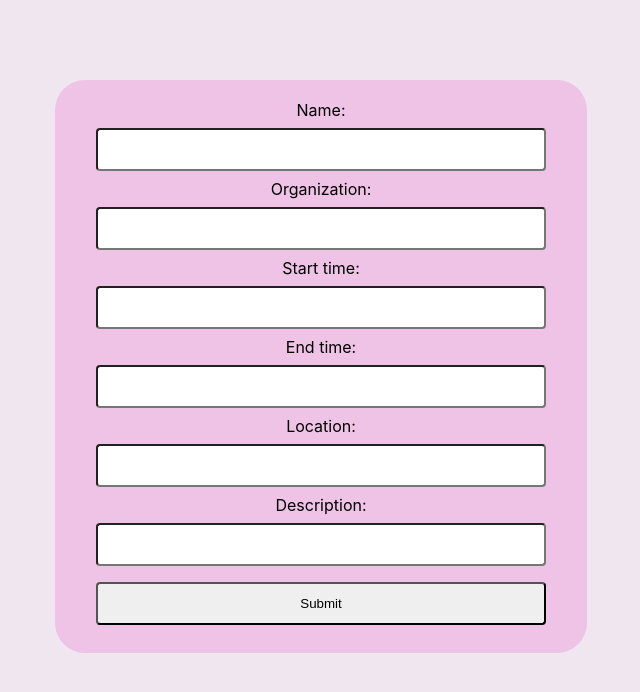
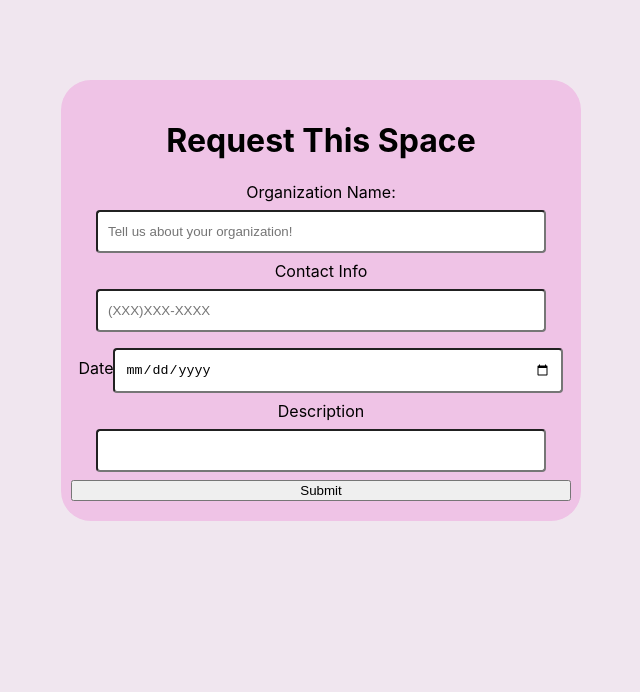
Before and after one commit to nlee5425/HuntSC, a React (Create React App) app in the folder huntsc/: page / in a window 1280 px wide. Shown: the top 692 px of the page, without its empty margins (319-959 px from the left). Built offline with nearby package versions, Linux system fonts and the light colour scheme.

Commit message:
Updated From Request

```diff
--- a/huntsc/src/Form-Requester.css
+++ b/huntsc/src/Form-Requester.css
@@ -3,9 +3,10 @@ body {
 }
 
 form {
-    display: block;
+    display: flex;
+    flex-direction: column;
     background-color: #EFC3E6;
-    width: 40%;
+    width: 500px;
     margin-left: auto;
     margin-right: auto;
     margin-top: 5em;
--- a/huntsc/src/Form-Requester.js
+++ b/huntsc/src/Form-Requester.js
@@ -27,11 +27,9 @@ function NameForm() {
     //   description: description
     // }).then(console.log(name + organization + start + end + location+ description));
   }
+  //here I will call the from.js file
   const handleChangeInput = (event) =>{
     const {id , value} = event.target;
-    if(id === "name"){
-      setName(value);
-    }
 
     if(id === "org"){
       setOrganization(value);
@@ -72,43 +70,28 @@ function NameForm() {
 
 
     <form onSubmit={handleSubmit}>
+        <h1>Request This Space</h1>
       <label>
-        Name:
-        <br />
-        <input id = "name" type="text" name="name" onChange={(e) => handleChangeInput(e)}/>
+        Organization Name:
+        <input id = "org" type="text" name="organization"  placeholder = "Tell us about your organization!" onChange={(e) => handleChangeInput(e)}/>
       </label>
-      <br />
       <label>
-        Organization:
-        <br />
-        <input id = "org" type="text" name="organization" onChange={(e) => handleChangeInput(e)}/>
+        Contact Info
+
+        <input id = "info" type="text" name="info" placeholder = "(XXX)XXX-XXXX" onChange={(e) => handleChangeInput(e)}/>
       </label>
-      <br />
       <label>
-        Start time:
-        <br />
-        <input id = "start" type="text" name="start" onChange={(e) => handleChangeInput(e)}/>
+        Date
+
+        <input id = "date" type="date" name="date" placeholder = "When is your event? " onChange={(e) => handleChangeInput(e)}/>
       </label>
-      <br />
       <label>
-        End time:
-        <br />
-        <input id = "end"type="text" name="end" onChange={(e) => handleChangeInput(e)}/>
+        Description
+        <input id = "des" type="text" name="des" palceholder = "Tell us a bit about your evnet!" onChange={(e) => handleChangeInput(e)}/>
       </label>
-      <br />
-      <label>
-        Location:
-        <br />
-        <input  id = "loc" type="text" name="location" onChange={(e) => handleChangeInput(e)} />
-      </label>
-      <br />
-      <label>
-        Description:
-        <br />
-        <input id = "des" type="text" name="description" onChange={(e) => handleChangeInput(e)}/>
-      </label>
-      <br />
-      <input type="submit" value="Submit" />
+
+      <button onClick = {handleSubmit}> Submit </button>
+
     </form>
 
     <div className = "FormButton">
```
